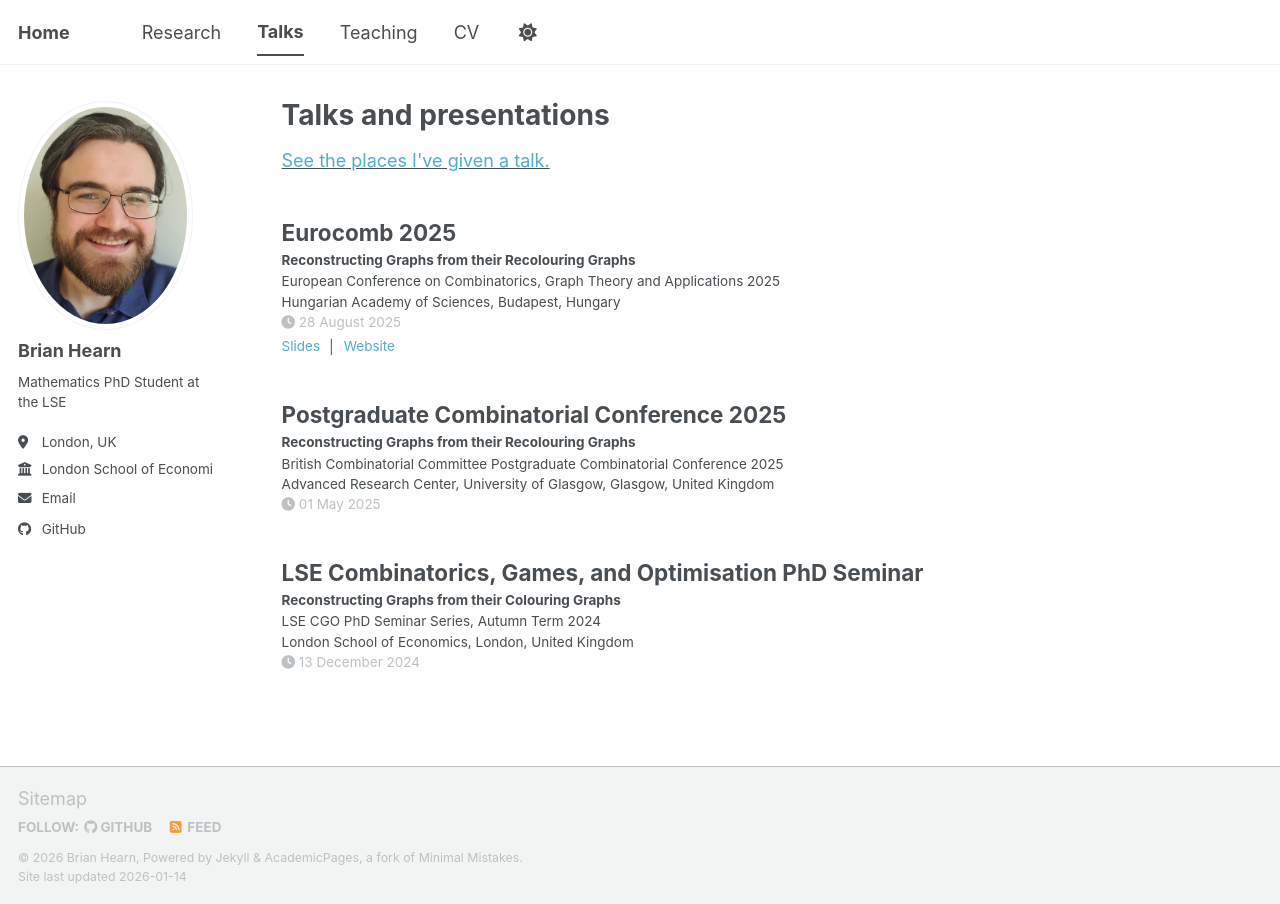
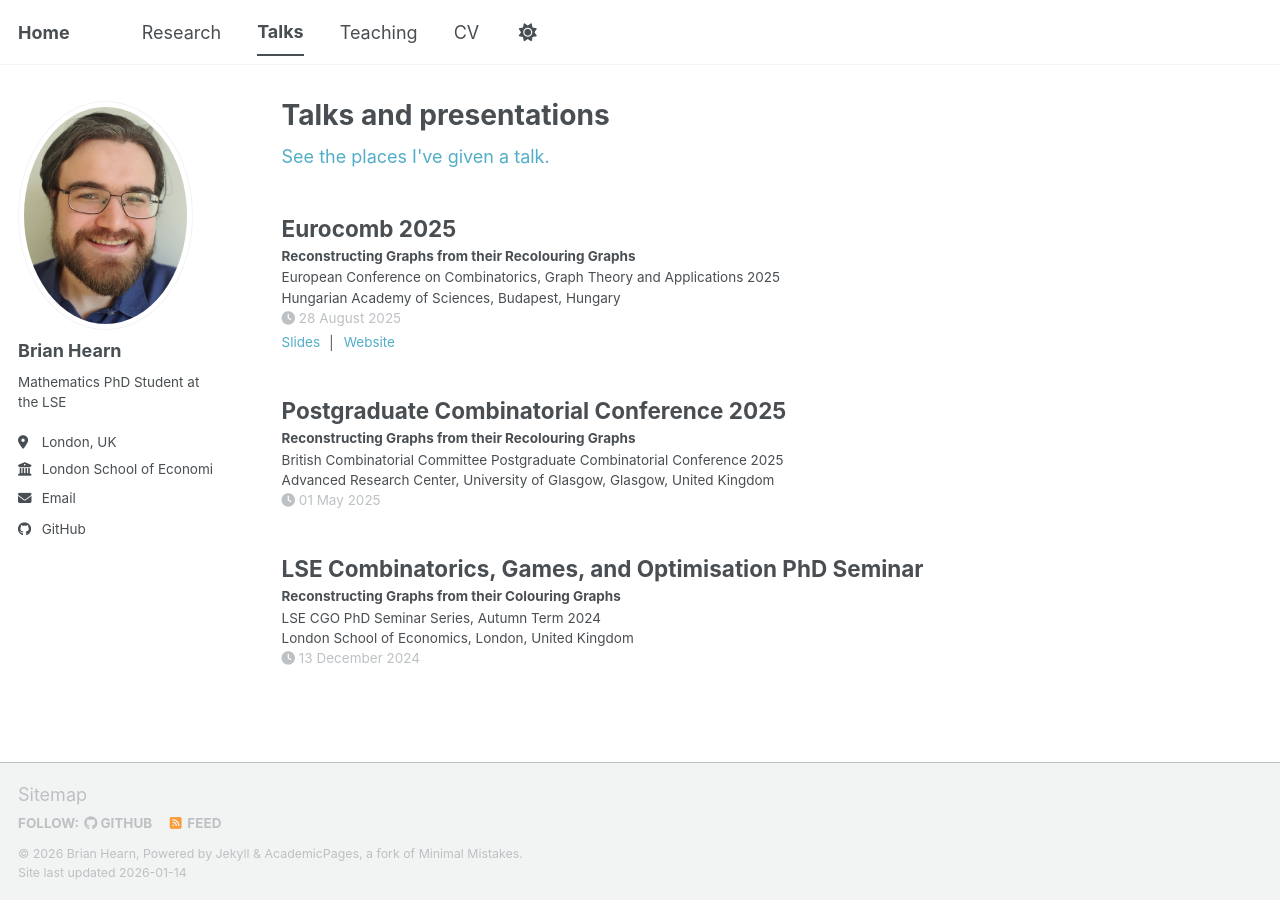
Before and after one commit to brian-hearn/brian-hearn.github.io, a Jekyll site: the page built from _pages/talks.html, in a window 1280 px wide. Built offline with Jekyll 4.4.1, drawn with Linux system fonts in a browser that asks for light colours; a script bundle is joined from its source files by our own code; library files that are not in the unit come from our copies.

Commit message:
feat: more changes

```diff
--- a/_pages/talks.html
+++ b/_pages/talks.html
@@ -7,7 +7,7 @@ author_profile: true
 
 {% if site.talkmap_link == true %}
 
-<p style="text-decoration:underline;"><a href="/talkmap.html">See the places I've given a talk.</a></p>
+<a href="/talkmap.html">See the places I've given a talk.</a>
 
 {% endif %}
 
```
